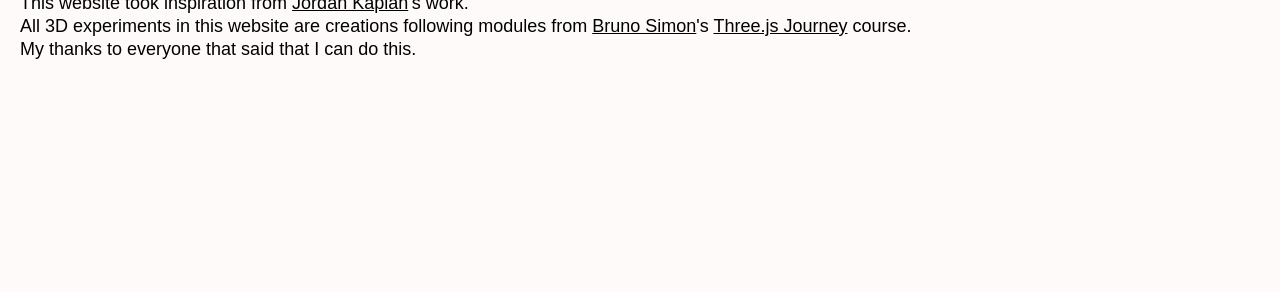
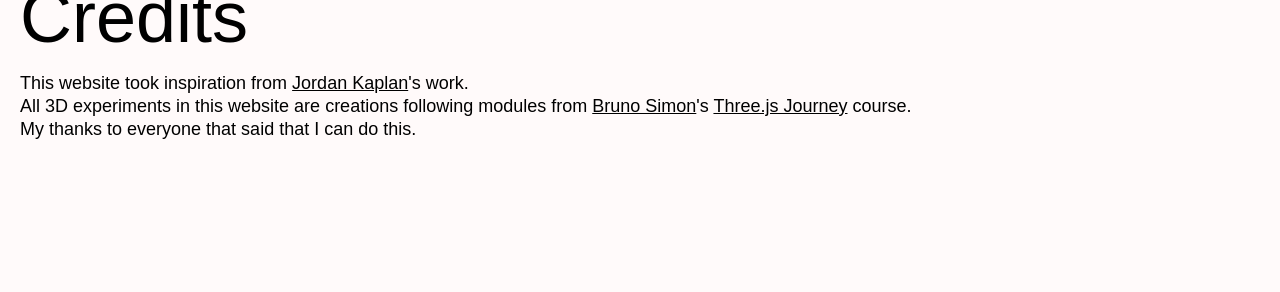
Before and after one commit to khooi-dev/3d-donuts, a website built with Vite: page src/index.html in a window 1280 px wide. Shown: the part 816-1108 px from the top of the page. Before the commit the page ends 1028 px from the top, so only its background shows below. Built offline with nearby package versions, Linux system fonts and the light colour scheme.

Commit message:
fixed credits margin bug

```diff
--- a/src/style.css
+++ b/src/style.css
@@ -69,6 +69,10 @@
 .work-description,
 .credit {
   margin-bottom: 2px;
+}
+
+#credits-section {
+  margin-top: 80px;
 }
 
 footer {
```
